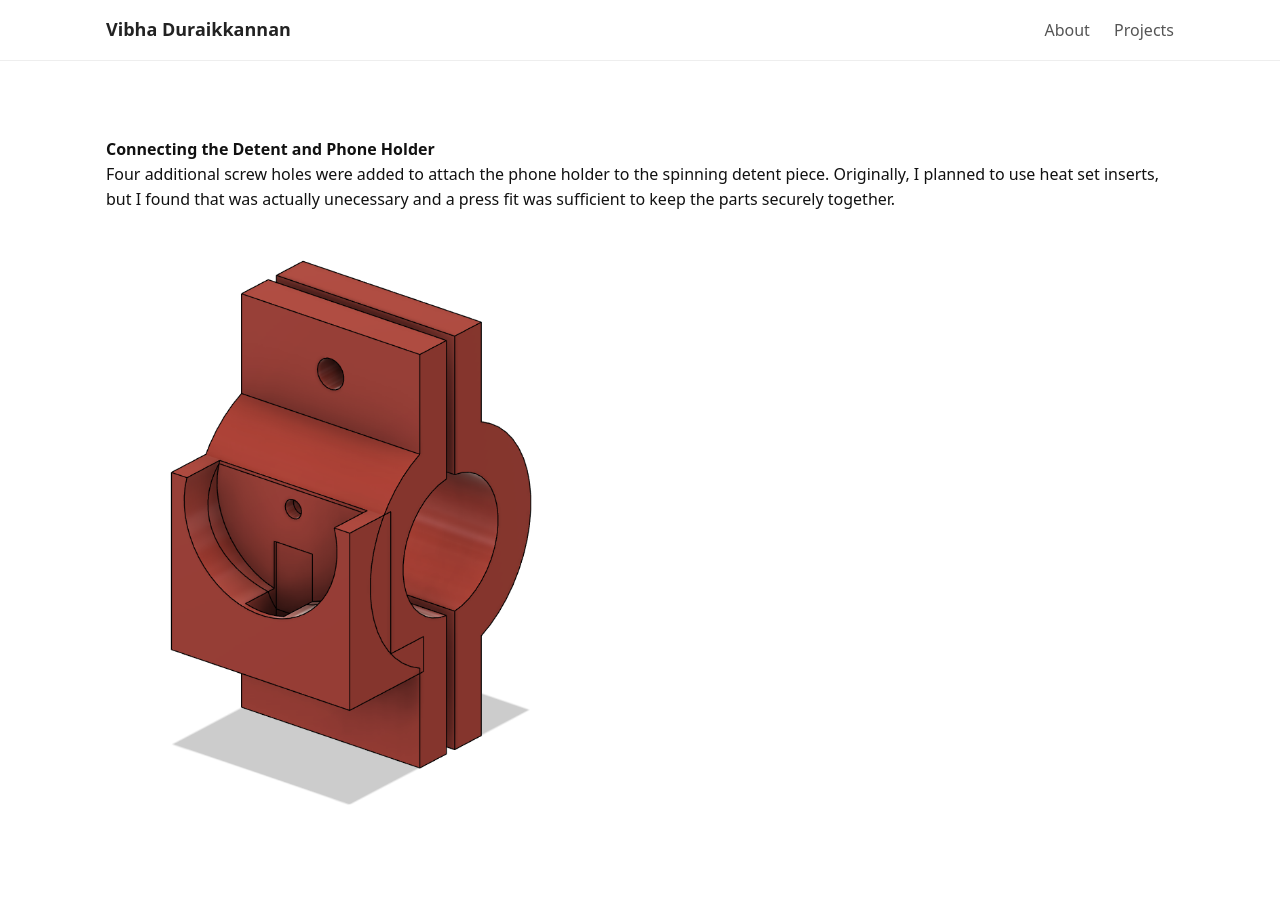
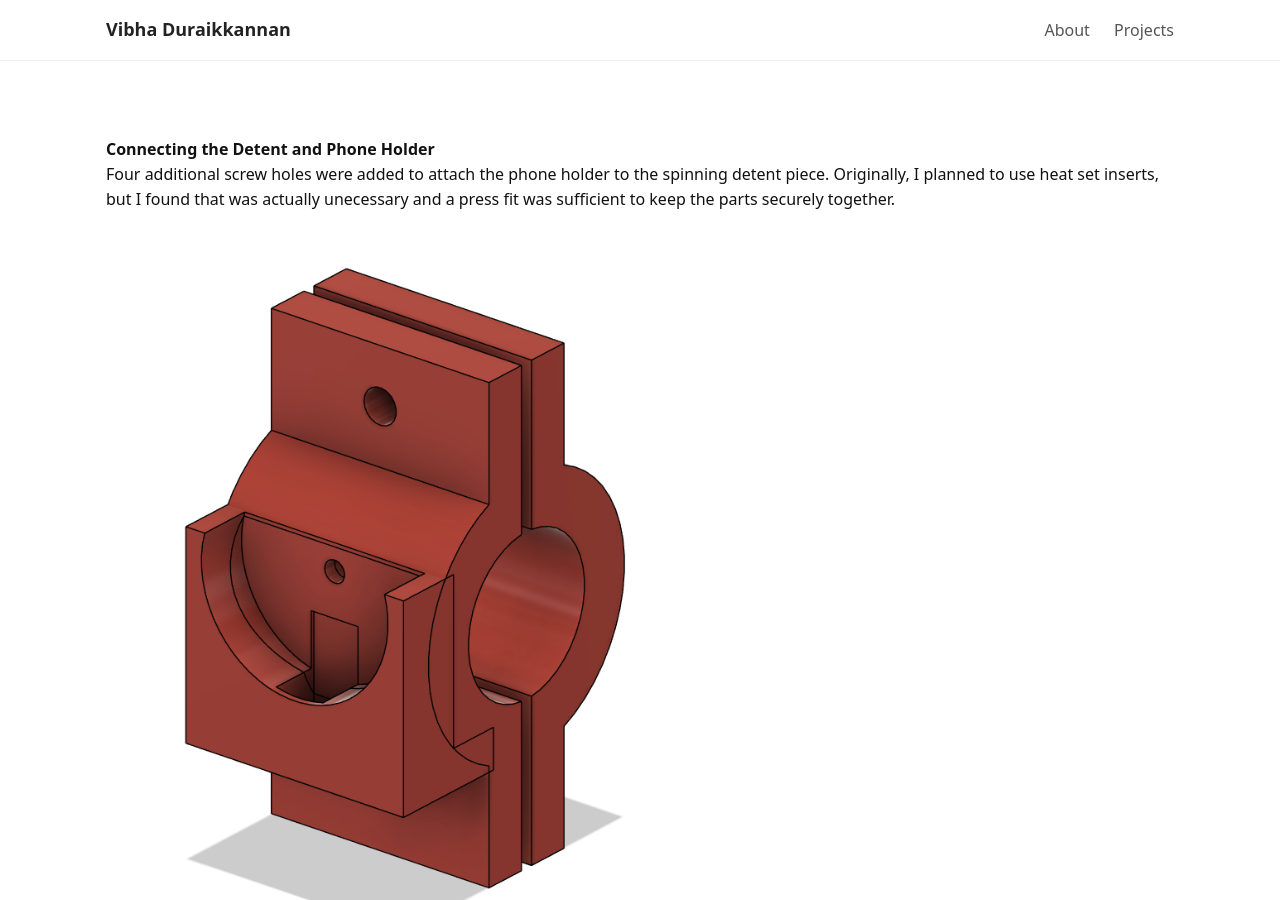
Before and after one commit to vibs-27/vibhadurai.github.io, a Jekyll site: the page built from _projects/phone-holder-bike-clamp.md, in a window 1280 px wide and 900 px high, scrolled down 5986 px. Built offline with Jekyll 4.4.1, drawn with Linux system fonts in a browser that asks for light colours.

Commit message:
Adjust image widths in phone holder documentation
Increased image width for better visibility.

```diff
--- a/_projects/phone-holder-bike-clamp.md
+++ b/_projects/phone-holder-bike-clamp.md
@@ -93,11 +93,11 @@
 Four additional screw holes were added to attach the phone holder to the spinning detent piece. Originally, I planned to use heat set inserts, but I found that was actually unecessary and a press fit was sufficient to keep the parts securely together.
 
 <p align="left">
-  <img src="{{ '/docs/assets/Phone Holder Images/FinalComponentsClamp.png' | relative_url }}" width="45%">
+  <img src="{{ '/docs/assets/Phone Holder Images/FinalComponentsClamp.png' | relative_url }}" width="55%">
 </p>
 
 <p align="right">
-  <img src="{{ '/docs/assets/Phone Holder Images/FinalComponentsDetent.png' | relative_url }}" width="45%">
+  <img src="{{ '/docs/assets/Phone Holder Images/FinalComponentsDetent.png' | relative_url }}" width="55%">
 </p>
 
 ---
```
